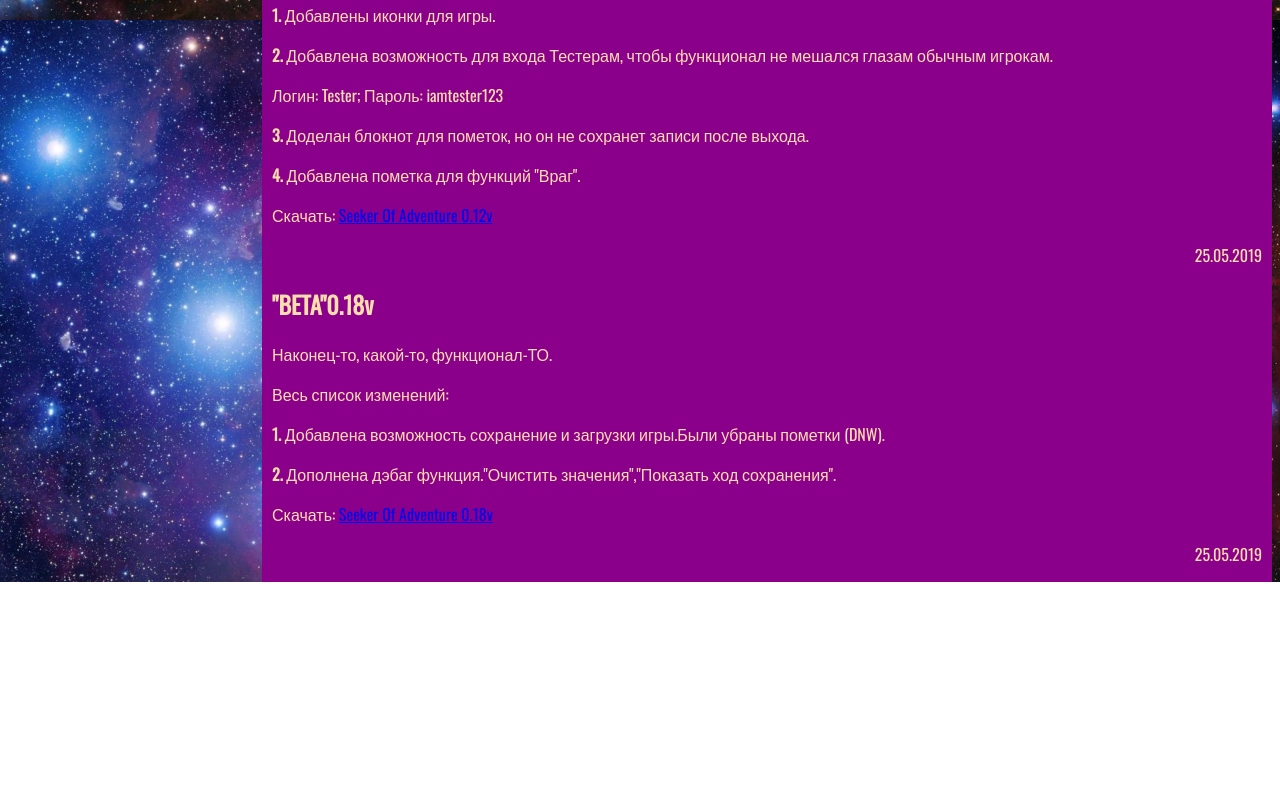
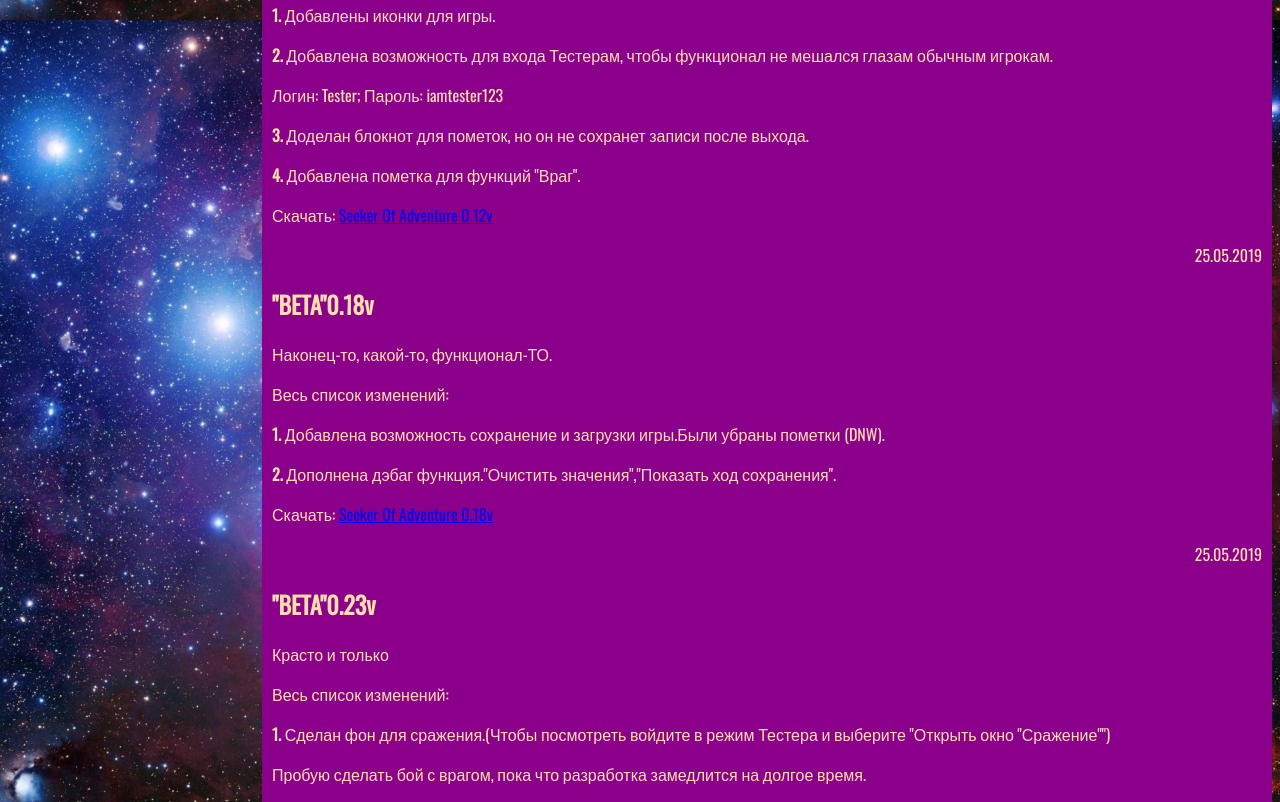
Before and after one commit to Mafros/Mafros.github.io, a plain HTML site: page City/SoA.html in a window 1280 px wide. Shown: the part 780-1582 px from the top of the page. Before the commit the page ends 1362 px from the top, so only its background shows below. Drawn offline with nearby package versions, Linux system fonts and the light colour scheme.

Commit message:
Update SoA.html

```diff
--- a/City/SoA.html
+++ b/City/SoA.html
@@ -5,7 +5,7 @@
     <title>Seeker Of Adventure</title>
     <meta name="description=" content="">
     <meta name="keywords=" content="">
-    <link rel="shortcut icon" href="Sword.ico" type="image/x-icon">
+    <link rel="shortcut icon" href="sword.ico" type="image/x-icon">
     <link rel="stylesheet" href="../css/main.css">
     <link href="https://stackpath.bootstrapcdn.com/font-awesome/4.7.0/css/font-awesome.min.css" rel="stylesheet">
     <link rel="stylesheet" href="https://use.fontawesome.com/releases/v5.5.0/css/all.css" integrity="sha384-B4dIYHKNBt8Bc12p+WXckhzcICo0wtJAoU8YZTY5qE0Id1GSseTk6S+L3BlXeVIU" crossorigin="anonymous">
@@ -46,6 +46,11 @@
             <p><b>2.</b> Дополнена дэбаг функция."Очистить значения","Показать ход сохранения".</p>
             <p>Скачать: <a href="https://yadi.sk/d/tSzd2bR9zQBd2g">Seeker Of Adventure 0.18v</a></p>
             <p align="right">25.05.2019</p>
+            <h2>"BETA"0.23v</h2>
+            <p>Красто и только</p>
+            <p>Весь список изменений: </p>
+            <p><b>1.</b> Сделан фон для сражения.(Чтобы посмотреть войдите в режим Тестера и выберите "Открыть окно "Сражение"")</p>
+            <p>Пробую сделать бой с врагом, пока что разработка замедлится на долгое время.</p>
         </div>
 <!-- Back button -->
     <div>
```
